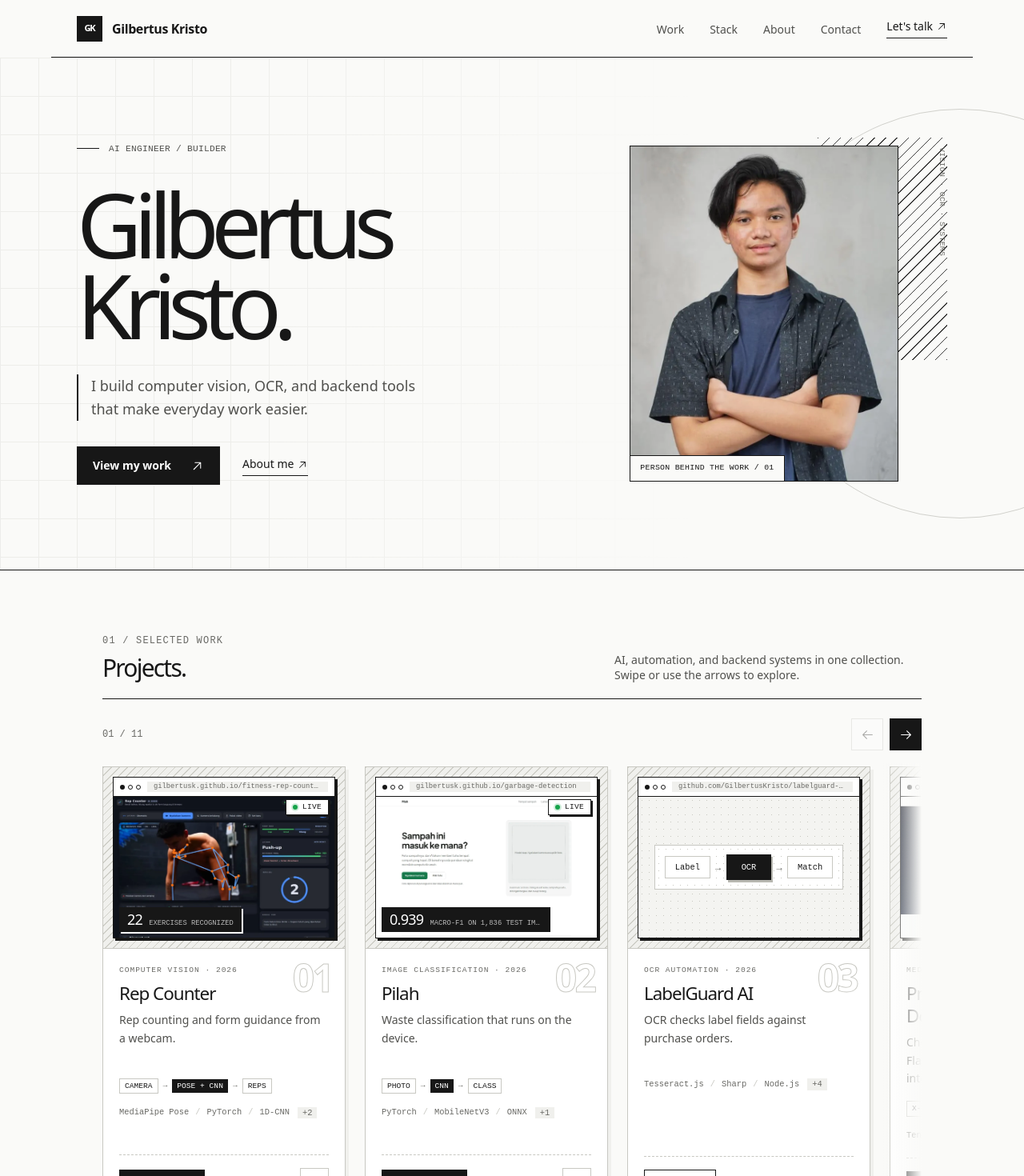
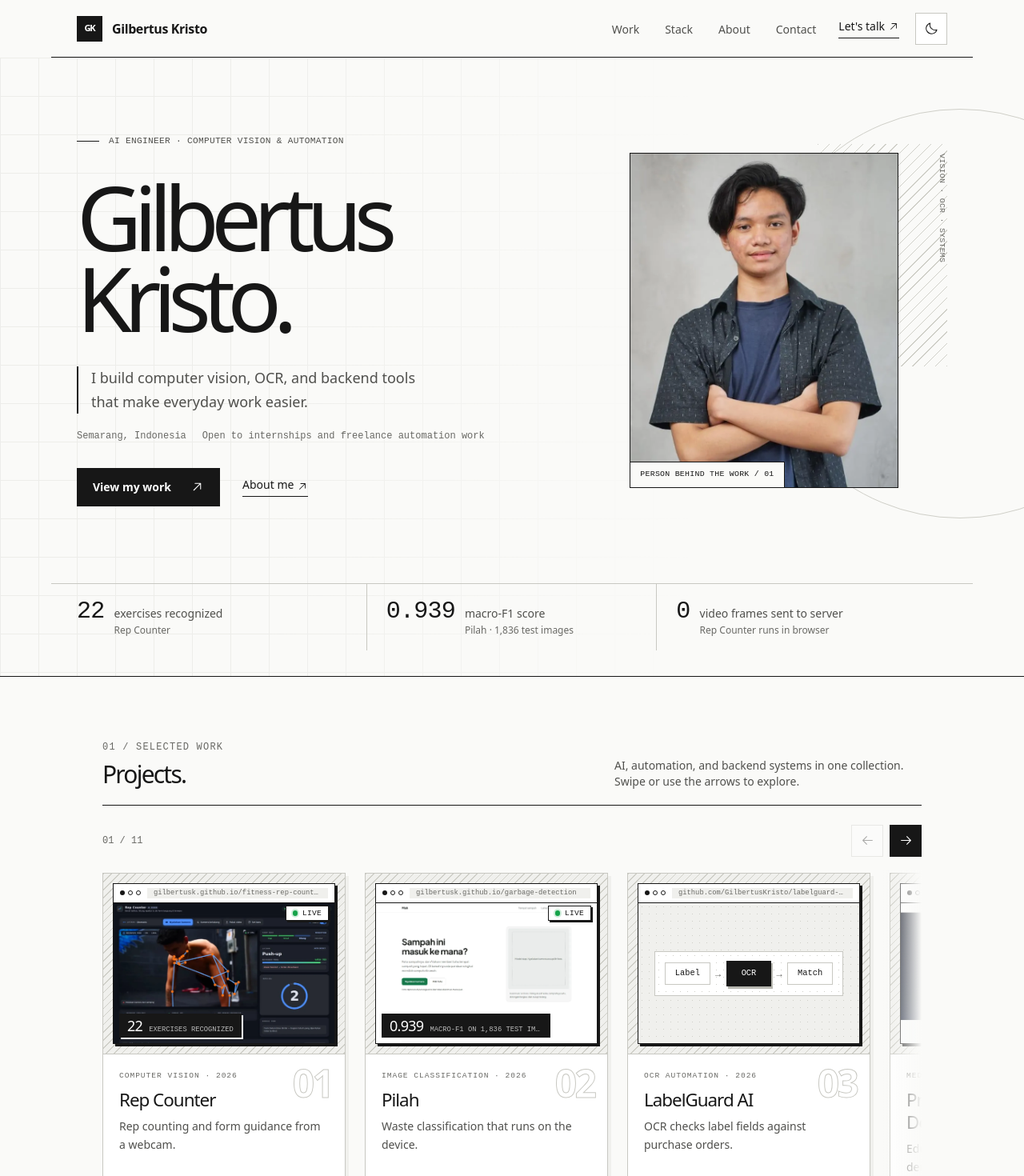
Before and after one commit to gilbertusk/portfolio, a React (Vite) app: page / in a window 1280 px wide. Shown: the top 1470 px of the page at 80% size. Built offline with nearby package versions, Linux system fonts and the light colour scheme.

Commit message:
feat: add dark theme and strengthen portfolio hero

```diff
--- a/src/components/layout/Nav.tsx
+++ b/src/components/layout/Nav.tsx
@@ -1,6 +1,7 @@
 import { ArrowUpRightIcon, ListIcon, XIcon } from '@phosphor-icons/react'
 import { useEffect, useRef, useState } from 'react'
 import { navItems, profile } from '../../data/profile'
+import { ThemeToggle } from '../ui/ThemeToggle'
 const LINK_CLASS =
   'px-2 py-2 text-sm text-muted underline-offset-4 transition-colors hover:text-ink hover:underline'
 
@@ -32,7 +33,7 @@ export function Nav() {
             <span>{profile.name}</span>
           </a>
 
-          <div className="flex items-center gap-3 md:gap-6">
+          <div className="flex items-center gap-2 md:gap-5">
             <ul className="hidden items-center gap-4 md:flex">
               {navItems.map(({ label, href }) => (
                 <li key={href}>
@@ -45,6 +46,7 @@ export function Nav() {
             <a href="#contact" className="hidden items-center gap-1 border-b border-ink pb-1 text-sm font-medium md:inline-flex">
               Let&apos;s talk <ArrowUpRightIcon aria-hidden size={14} />
             </a>
+            <ThemeToggle />
             <button
               ref={menuToggleRef}
               type="button"
--- a/src/components/sections/Contact.tsx
+++ b/src/components/sections/Contact.tsx
@@ -7,7 +7,6 @@ import { CopyEmailButton } from './CopyEmailButton'
 const SOCIAL_LINKS: Array<{ label: string; href: string; icon: Icon }> = [
   { label: 'LinkedIn', href: profile.links.linkedin, icon: LinkedinLogoIcon },
   { label: 'GitHub', href: profile.links.github, icon: GithubLogoIcon },
-  { label: 'Earlier work on GitHub', href: profile.links.githubLegacy, icon: GithubLogoIcon },
 ]
 
 export function Contact() {
--- a/src/components/sections/Hero.tsx
+++ b/src/components/sections/Hero.tsx
@@ -1,5 +1,6 @@
 import { ArrowUpRightIcon } from '@phosphor-icons/react'
 import profileImage from '../../assets/profile.webp'
+import { profile } from '../../data/profile'
 
 const PHOTO_ALT = 'Portrait of Gilbertus Kristo with arms crossed, in front of a grey concrete wall'
 
@@ -10,7 +11,7 @@ export function Hero() {
         <div className="md:col-span-7">
           <p className="flex items-center gap-3 font-mono text-[0.7rem] tracking-wide text-muted uppercase">
             <span aria-hidden className="h-px w-7 bg-ink" />
-            AI engineer / builder
+            {profile.role}
           </p>
           <h1
             id="hero-heading"
@@ -23,6 +24,10 @@ export function Hero() {
           <p className="mt-9 max-w-[27rem] border-l-2 border-ink pl-4 text-base leading-relaxed text-muted md:text-lg">
             I build computer vision, OCR, and backend tools that make everyday work easier.
           </p>
+          <div className="mt-5 flex flex-wrap gap-x-5 gap-y-2 font-mono text-xs text-subtle">
+            <span>{profile.location}</span>
+            <span>{profile.availability}</span>
+          </div>
           <div className="mt-8 flex flex-wrap items-center gap-x-7 gap-y-4">
             <a
               href="#work"
@@ -57,6 +62,20 @@ export function Hero() {
           </span>
         </div>
       </div>
+      <div className="relative z-10 mx-auto grid max-w-6xl grid-cols-1 border-t border-line px-5 pb-8 sm:grid-cols-3 md:px-8">
+        <div className="grid grid-cols-[auto_1fr] items-baseline gap-x-3 border-b border-line py-4 sm:border-r sm:border-b-0 sm:pr-6">
+          <span className="font-mono text-2xl font-medium tracking-tight tabular-nums md:text-3xl">22</span>
+          <span className="text-sm text-muted">exercises recognized<br /><span className="text-xs text-subtle">Rep Counter</span></span>
+        </div>
+        <div className="grid grid-cols-[auto_1fr] items-baseline gap-x-3 border-b border-line py-4 sm:border-r sm:border-b-0 sm:px-6">
+          <span className="font-mono text-2xl font-medium tracking-tight tabular-nums md:text-3xl">0.939</span>
+          <span className="text-sm text-muted">macro-F1 score<br /><span className="text-xs text-subtle">Pilah · 1,836 test images</span></span>
+        </div>
+        <div className="grid grid-cols-[auto_1fr] items-baseline gap-x-3 py-4 sm:pl-6">
+          <span className="font-mono text-2xl font-medium tracking-tight tabular-nums md:text-3xl">0</span>
+          <span className="text-sm text-muted">video frames sent to server<br /><span className="text-xs text-subtle">Rep Counter runs in browser</span></span>
+        </div>
+      </div>
     </section>
   )
 }
--- /dev/null
+++ b/src/components/ui/ThemeToggle.tsx
@@ -0,0 +1,47 @@
+import { MoonIcon, SunIcon } from '@phosphor-icons/react'
+import { useState } from 'react'
+
+type Theme = 'light' | 'dark'
+
+function getInitialTheme(): Theme {
+  let savedTheme: string | null = null
+  try {
+    savedTheme = localStorage.getItem('portfolio-theme')
+  } catch {
+    // Storage can be unavailable in privacy-restricted browsing contexts.
+  }
+
+  const theme: Theme = savedTheme === 'dark' || savedTheme === 'light'
+    ? savedTheme
+    : window.matchMedia('(prefers-color-scheme: dark)').matches ? 'dark' : 'light'
+
+  document.documentElement.dataset.theme = theme
+  return theme
+}
+
+export function ThemeToggle() {
+  const [theme, setTheme] = useState<Theme>(getInitialTheme)
+  const nextTheme = theme === 'dark' ? 'light' : 'dark'
+
+  const toggleTheme = () => {
+    document.documentElement.dataset.theme = nextTheme
+    setTheme(nextTheme)
+    try {
+      localStorage.setItem('portfolio-theme', nextTheme)
+    } catch {
+      // The current page still switches themes when storage is unavailable.
+    }
+  }
+
+  return (
+    <button
+      type="button"
+      onClick={toggleTheme}
+      aria-label={`Switch to ${nextTheme} mode`}
+      title={`Switch to ${nextTheme} mode`}
+      className="grid size-10 place-items-center border border-line bg-surface text-ink transition-colors hover:bg-tint active:scale-[0.96]"
+    >
+      {theme === 'dark' ? <SunIcon aria-hidden size={18} /> : <MoonIcon aria-hidden size={18} />}
+    </button>
+  )
+}
--- a/src/data/profile.ts
+++ b/src/data/profile.ts
@@ -1,12 +1,11 @@
 export const profile = {
   name: 'Gilbertus Kristo',
-  role: 'AI Automation & AI Engineer',
+  role: 'AI Engineer · Computer Vision & Automation',
   email: 'gilbertuskristo@gmail.com',
   location: 'Semarang, Indonesia',
   availability: 'Open to internships and freelance automation work',
   links: {
     github: 'https://github.com/gilbertusk',
-    githubLegacy: 'https://github.com/GilbertusKristo',
     linkedin: 'https://www.linkedin.com/in/gilbertus-kristo-anugerah-adviandito-a81809240/',
   },
 } as const
--- a/src/data/projects.ts
+++ b/src/data/projects.ts
@@ -93,7 +93,8 @@ export const moreAiProjects: Project[] = [
     title: 'Pneumonia Detection',
     year: '2026',
     category: 'Medical imaging',
-    summary: 'Chest X-ray classifier served through a Flask API, with a Next.js upload interface.',
+    summary:
+      'Educational chest X-ray classification demo served through a Flask API, with a Next.js upload interface. It is not intended for clinical diagnosis.',
     stack: ['TensorFlow', 'Flask', 'Next.js'],
     image: {
       src: pneumoniaImage,
--- a/src/index.css
+++ b/src/index.css
@@ -22,6 +22,7 @@
 }
 
 :root {
+  color-scheme: light;
   --canvas: #fafaf8;
   --surface: #ffffff;
   --surface-2: #f0f0ed;
@@ -32,6 +33,24 @@
   --accent: #171717;
   --accent-soft: rgb(23 23 23 / 0.07);
   --tint: #f5f5f2;
+  --pattern-line: #deded9;
+  --pattern-strong: #cfcfc8;
+}
+
+:root[data-theme='dark'] {
+  color-scheme: dark;
+  --canvas: #111210;
+  --surface: #191a17;
+  --surface-2: #22231f;
+  --ink: #eeeee8;
+  --muted: #c2c3bb;
+  --subtle: #a2a39a;
+  --line: #45463f;
+  --accent: #e9e9df;
+  --accent-soft: rgb(233 233 223 / 0.16);
+  --tint: #24251f;
+  --pattern-line: #33342e;
+  --pattern-strong: #42433b;
 }
 
 @layer base {
@@ -49,7 +68,6 @@
 
   body {
     @apply bg-canvas text-ink font-sans antialiased;
-    color-scheme: light;
   }
 
   ::selection {
@@ -78,8 +96,8 @@
     z-index: -1;
     width: 68%;
     background-image:
-      linear-gradient(to right, #deded9 1px, transparent 1px),
-      linear-gradient(to bottom, #deded9 1px, transparent 1px);
+      linear-gradient(to right, var(--pattern-line) 1px, transparent 1px),
+      linear-gradient(to bottom, var(--pattern-line) 1px, transparent 1px);
     background-size: 48px 48px;
     opacity: 0.43;
     mask-image: linear-gradient(to right, #000 0%, #000 38%, transparent 100%);
@@ -94,7 +112,7 @@
     z-index: -1;
     width: 32rem;
     aspect-ratio: 1;
-    border: 1px solid #d1d1cc;
+    border: 1px solid var(--pattern-strong);
     border-radius: 50%;
     pointer-events: none;
   }
@@ -102,7 +120,7 @@
   .photo-hatch {
     background: repeating-linear-gradient(
       135deg,
-      #3f3f3e 0 1px,
+      var(--pattern-strong) 0 1px,
       transparent 1px 10px
     );
   }
@@ -134,7 +152,7 @@
     height: 60%;
     background: repeating-linear-gradient(
       135deg,
-      #898985 0 1px,
+      var(--pattern-strong) 0 1px,
       transparent 1px 12px
     );
     opacity: 0.28;
@@ -216,7 +234,7 @@
   /* The mat frames each visual like a mounted print: hatch texture around a hard-edged frame. */
   .project-visual-mat {
     background-color: var(--surface-2);
-    background-image: repeating-linear-gradient(135deg, #cfcfc8 0 1px, transparent 1px 7px);
+    background-image: repeating-linear-gradient(135deg, var(--pattern-strong) 0 1px, transparent 1px 7px);
   }
 
   .project-visual-frame {
@@ -262,8 +280,8 @@
   }
 
   .project-flow {
-    background-color: #f4f4f1;
-    background-image: radial-gradient(#c7c7bf 0.55px, transparent 0.8px);
+    background-color: var(--surface-2);
+    background-image: radial-gradient(var(--pattern-strong) 0.55px, transparent 0.8px);
     background-size: 9px 9px;
   }
 
```
Also changed, not shown: 2 other files (tests, documents, lock files or other folders).
